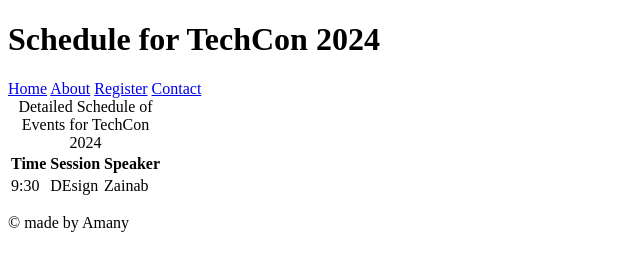
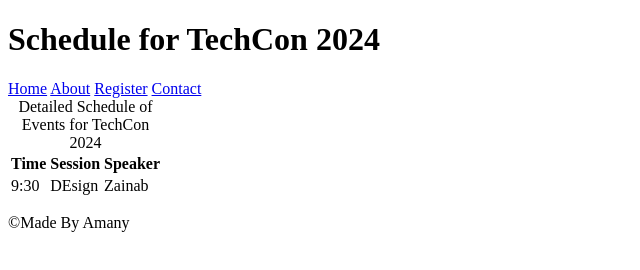
Before and after one commit to amanyashour001/TechCon_HTML, a plain HTML site: page techcon_website/schedule.html in a window 1280 px wide. Shown: the full height of the page, 0-640 px from the left. Drawn offline with Linux system fonts and the light colour scheme.

Commit message:
2 is done

```diff
--- a/techcon_website/schedule.html
+++ b/techcon_website/schedule.html
@@ -29,6 +29,6 @@
                 </tr>
              </table>
         </main>
-        <footer><p>&copy; made by Amany</p></footer>
+        <footer><p>&copy;Made By Amany <a href="https://github.com/amanyashour001"></a></p></footer>
     </body>
 </html>
```
